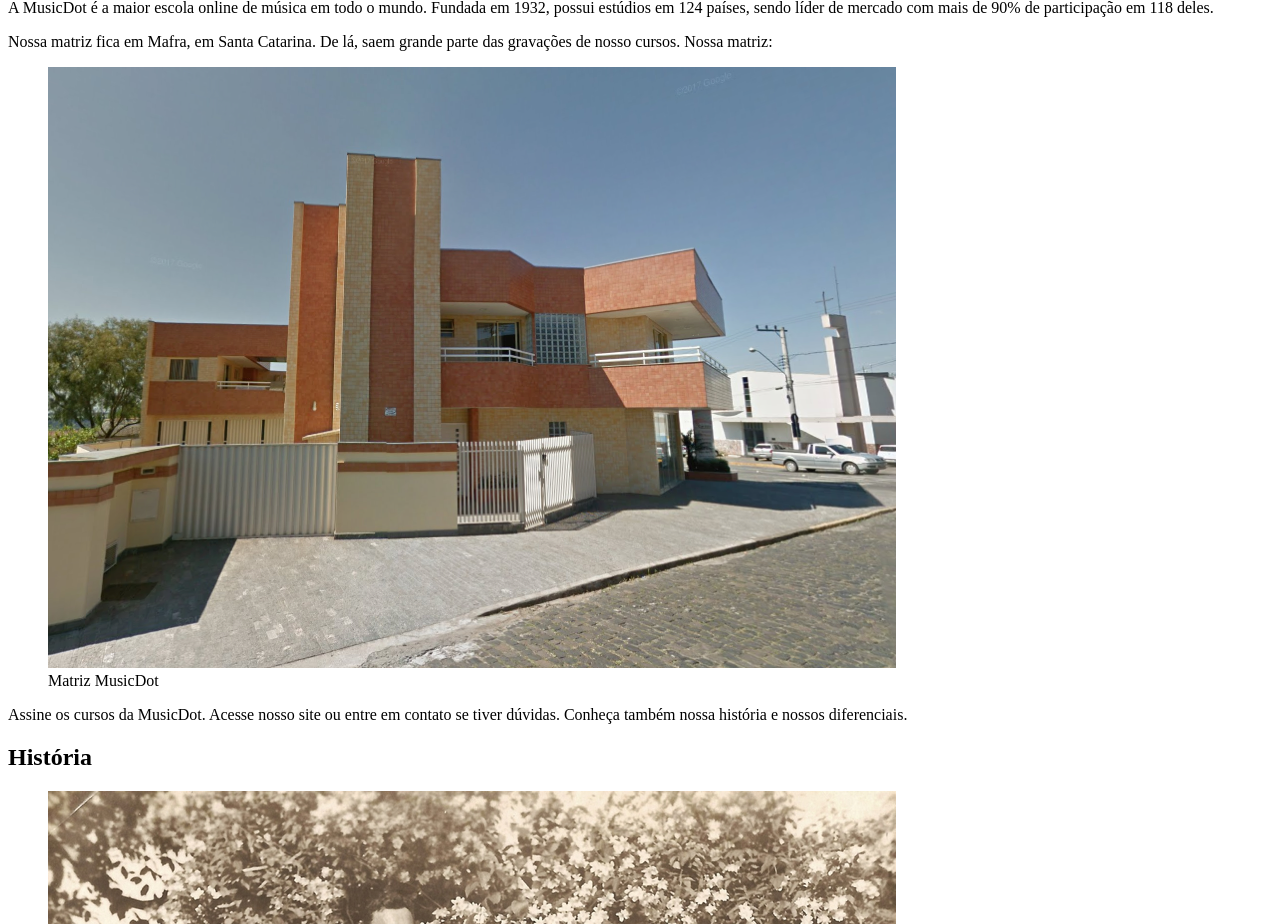
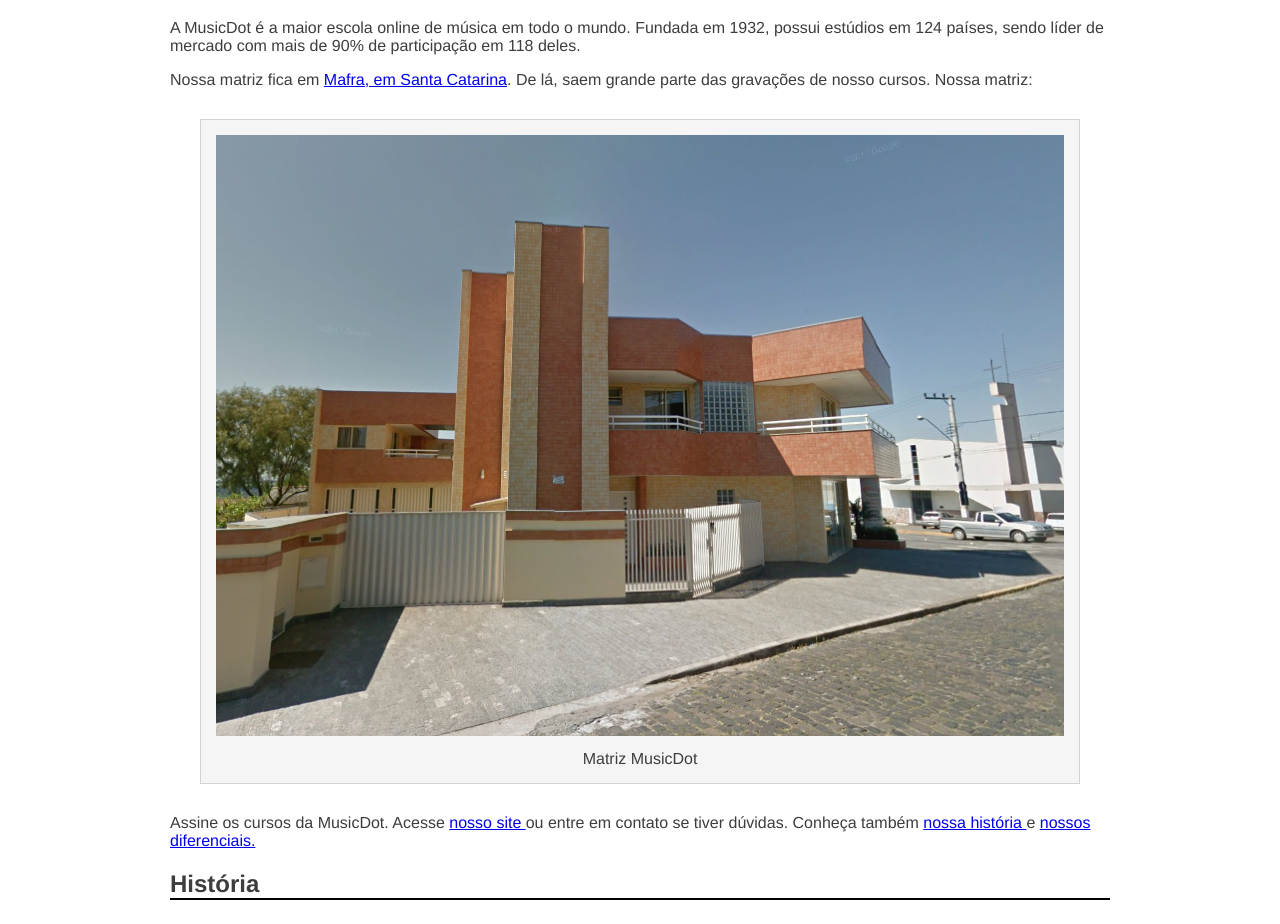
Before and after one commit to EuSilvaBruna/projeto-musicdot, a plain HTML site: page sobre.html in a window 1280 px wide. Shown: the part 143-1067 px from the top of the page. Drawn offline with Linux system fonts and the light colour scheme.

Commit message:
Atividade 2 HTML e CSS

```diff
--- /dev/null
+++ b/css/sobre.css
@@ -0,0 +1,28 @@
+body{
+    width: 940px;
+    margin-left: auto;
+    margin-right: auto;
+    font-family: "Helvetica", "Lucida Grande", sans-serif;
+    color: #3D3D3D ;
+}
+
+h1{
+    padding: 10px;
+    background-color: #E1EDF2;
+}
+
+h2{
+    border-bottom: 2px solid black;
+}
+
+figure{
+    margin: 30px;
+    padding: 15px;
+    text-align: center;
+    background-color: whitesmoke;
+    border: 1px solid lightgrey;
+}
+
+figcaption{
+    margin-top: 10px;
+}
--- a/sobre.html
+++ b/sobre.html
@@ -9,6 +9,8 @@
         MusicDot | Sobre a empresa
     </title>
     <link rel="stylesheet" href="img/favicon.ico" rel="icon">
+    <link rel="stylesheet" href="css/sobre.css">
+
 </head>
 
 <body>
@@ -23,7 +25,7 @@
     </p>
 
     <p>
-        Nossa matriz fica em Mafra, em Santa Catarina. De lá, saem grande parte das gravações de nosso
+        Nossa matriz fica em <a href="http:maps.google.com.br/?q=190,GabrielDequech,Mafra,SC">Mafra, em Santa Catarina</a>. De lá, saem grande parte das gravações de nosso
         cursos. Nossa matriz:
     </p>
 
@@ -35,11 +37,11 @@
     </figure>
 
     <p>
-        Assine os cursos da MusicDot. Acesse nosso site ou entre em contato
-        se tiver dúvidas. Conheça também nossa história e nossos diferenciais.
+        Assine os cursos da MusicDot. Acesse <a href="index.html">nosso site </a> ou entre em contato
+        se tiver dúvidas. Conheça também <a href="#historia"> nossa história </a> e <a href="#diferenciais"> nossos diferenciais.</a>
     </p>
 
-    <h2>História</h2>
+    <h2 id="historia">História</h2>
 
     <figure>
         <img src="img/familia-tupfeln.jpg" alt="Foto da família tüpfeln">
@@ -78,6 +80,19 @@
         os prêmios,homenagens e condecorações. Todos os presidentes do Brasil já visitaram as instalações da
         MusicDot, além de presidentes da União Européia, Ásia e o secretário-geral da ONU.
     </p>
+
+    <h2>
+        <ul>
+            <li>Menor preço do mercado, garantido</li>
+            <li>Se você achar um serviço mais barato, leva 1 mês de graça</li>
+            <li>Pague em reais, dólares, euros, libras, dodgecoins, litecoins ou bitcoins</li>
+            <li>Todas as compras acompanham acesso à Alura</li>
+            <li>Maior escola de música online do mundo</li>
+            <li>Atendimento via telefone, email, chat, twitter, facebook, instagram, ICQ, WhatsApp, SMS, carta, fax, sinal de fumaça e telegrama</li>
+            <li>Presente em 124 países</li>
+            <li>Mais de um milhão de funcionários em todo o mundo </li>
+        </ul>
+    </h2>
 </body>
 
 </html>
```
Also changed, not shown: index.html (+1 -10 lines).
